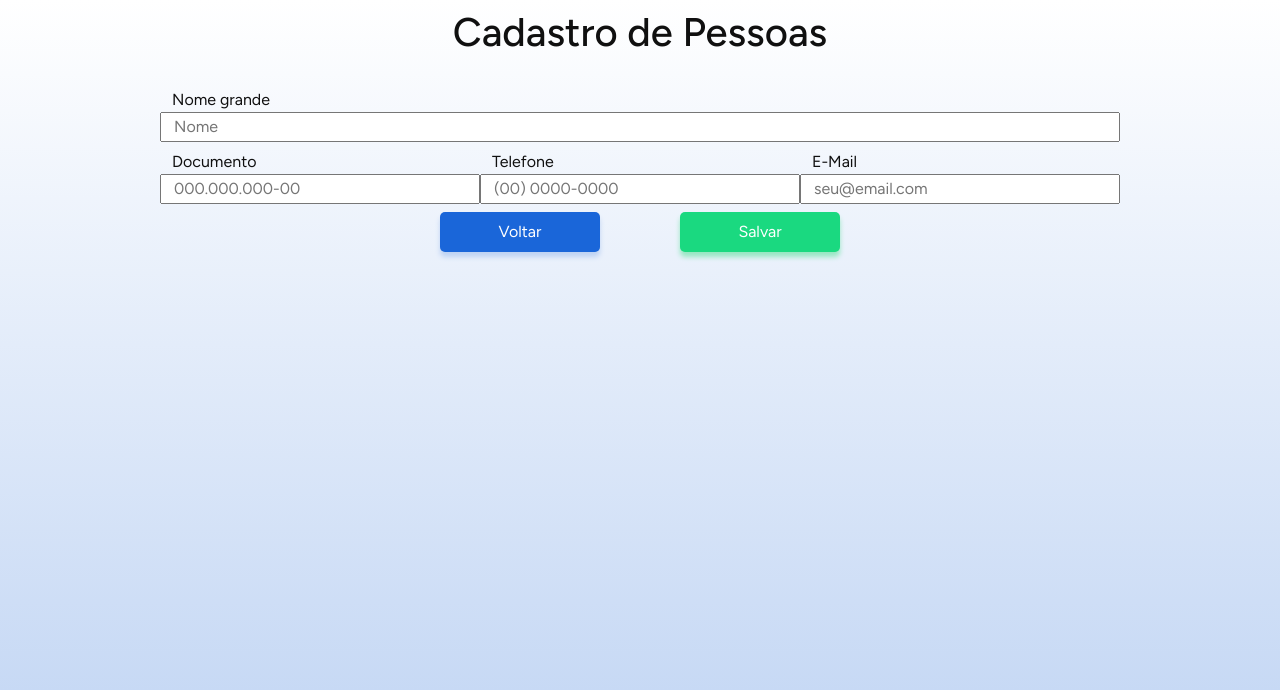
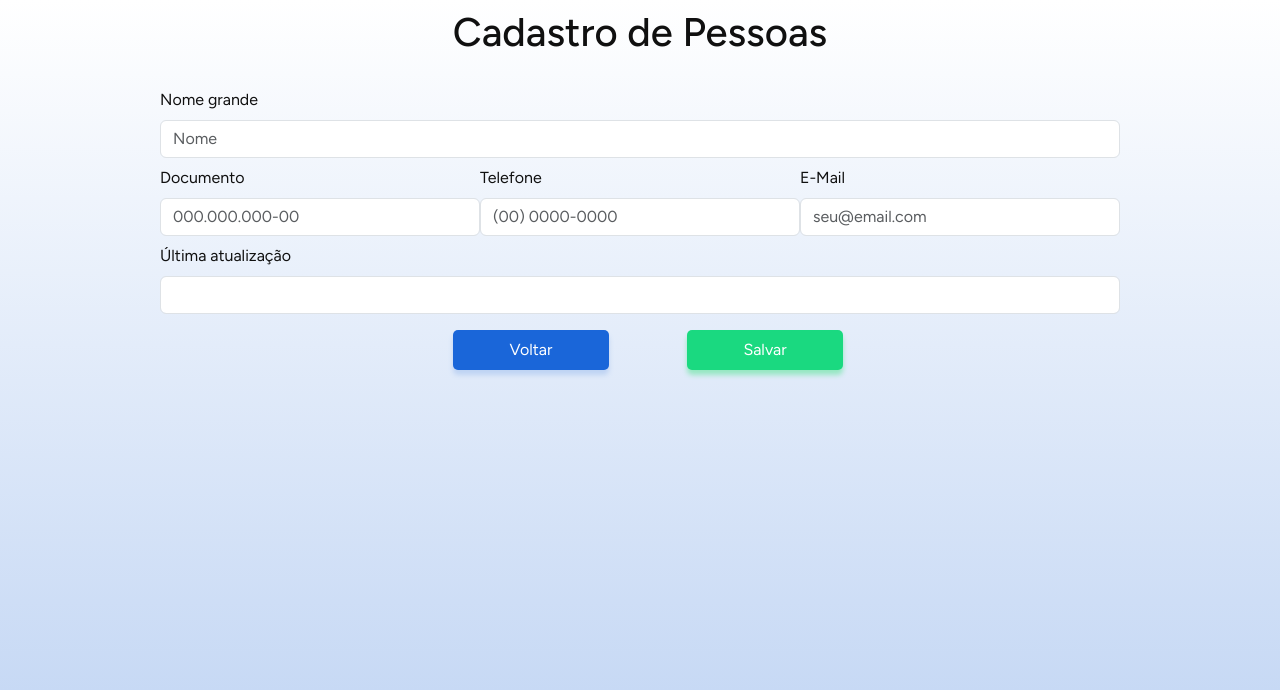
Before and after one commit to GSacata/cadastropessoas, a Vue app in the folder frontend/: page /registry in a window 1280 px wide. Both pictures are taken after a click on the element "Nova pessoa". Shown: the top 690 px of the page. Built offline with nearby package versions, Linux system fonts and the light colour scheme; no server answers; a web font is replaced by a local one.

Commit message:
Adding bootstrap to form fields

```diff
--- a/frontend/src/components/Registry.vue
+++ b/frontend/src/components/Registry.vue
@@ -4,26 +4,29 @@
     <div class="c-show-on-small" style="display: none;">
         <div class="container">
             <div class="col my-2 mx-2">
-                <label for="name" class="col-12 pl-0">Nome pequena</label>
-                <input type="text" placeholder="Nome" name="name" class="col-12 reg-name">
-                <label for="document" class="col-12">Documento</label>
-                <input type="text" placeholder="000.000.000-00" name="document" class="col-12 reg-doc">
-                <label for="phone" class="col-12">Telefone</label>
-                <input type="text" placeholder="(00) 0000-0000" name="phone" class="col-12 reg-phone">
-                <label for="email" class="col-12">E-Mail</label>
-                <input type="text" placeholder="seu@email.com" name="email" class="col-12 reg-email">
-                <div class="col-12 opacity-50 text-center">
-                    <small v-show="isEdit">Última atualização:
-                        <span class="reg-lastup"></span>
-                    </small>
+                <form>
+                    <div class="form-group">
+                        <label for="name" class="col-12 form-label">Nome pequena</label>
+                        <input type="text" placeholder="Nome" name="name" class="col-12 mb-2 form-control reg-name">
+
+                        <label for="document" class="col-12 form-label">Documento</label>
+                        <input type="text" placeholder="000.000.000-00" name="document" class="col-12 mb-2 form-control reg-doc">
+
+                        <label for="phone" class="col-12 form-label">Telefone</label>
+                        <input type="text" placeholder="(00) 0000-0000" name="phone" class="col-12 mb-2 form-control reg-phone">
+
+                        <label for="email" class="col-12 form-label">E-Mail</label>
+                        <input type="text" placeholder="seu@email.com" name="email" class="col-12 mb-2 form-control reg-email">
+
+                        <label for="email" class="col-12 form-label">Última atualização</label>
+                        <input type="text" class="col-12 form-control reg-lastup" readonly>
                     </div>
-                <div class="mt-3">
+                    <div class="form-group mt-3">
                         <p class="col-12 mx-auto text-center btn-like btn-like-neutral" @click="navToList()">Voltar</p>
                         <p class="col-12 mx-auto text-center btn-like btn-like-confirm" @click="saveRegistry()">Salvar</p>
                         <p v-show="isEdit" class="col-12 mx-auto text-center btn-like btn-like-alert" @click="showModal(this.$route.params.uuid)">Deletar</p>
                     </div>
-            </div>
-            <div class="row my-2 mx-2">
+                </form>
             </div>
         </div>
     </div>
@@ -31,25 +34,38 @@
     <!-- Medium and large screens -->
     <div class="c-show-on-medium c-show-on-large" style="display: none;">
         <div class="container">
-            <div class="row my-2 mx-2">
-                <label for="name" class="col-12 pl-0">Nome grande</label>
-                <input type="text" placeholder="Nome" name="name" class="col-12 reg-name">
+            <form>
+                <div class="row my-2 mx-2 form-group">
+                    <div class="col-12 p-0">
+                        <label for="name" class="col-12 form-label">Nome grande</label>
+                        <input type="text" placeholder="Nome" name="name" class="col-12 form-control reg-name">
                     </div>
-            <div class="row my-2 mx-2">
-                <label for="document" class="col-4">Documento</label>
-                <label for="phone" class="col-4">Telefone</label>
-                <label for="email" class="col-4">E-Mail</label>
-                <input type="text" placeholder="000.000.000-00" name="document" class="col-4 reg-doc">
-                <input type="text" placeholder="(00) 0000-0000" name="phone" class="col-4 reg-phone">
-                <input type="text" placeholder="seu@email.com" name="email" class="col-4 reg-email">
                 </div>
+                <div class="row my-2 mx-2 form-group">
+                    <div class="col-4 p-0">
+                        <label for="document" class="form-label">Documento</label>
+                        <input type="text" placeholder="000.000.000-00" name="document" class="form-control reg-doc">
+                    </div>
+                    <div class="col-4 p-0">
+                        <label for="phone" class="form-label">Telefone</label>
+                        <input type="text" placeholder="(00) 0000-0000" name="phone" class="form-control reg-phone">
+                    </div>
+                    <div class="col-4 p-0">
+                        <label for="email" class="form-label">E-Mail</label>
+                        <input type="text" placeholder="seu@email.com" name="email" class="form-control reg-email">
+                    </div>
+                </div>
+                <div class="row my-2 mx-2 form-group">
+                    <div class="col-12 p-0">
+                        <label for="email" class="form-label">Última atualização</label>
+                        <input type="text" class="col-12 form-control reg-lastup" readonly>
+                    </div>
+                </div>
+                <div class="row my-2 mx-2 form-group">
                     <div v-if="isEdit" class="row my-2 mx-2">
-                <div class="col-5 opacity-50">
-                    <small >Última atualização: <span class="reg-lastup"></span></small>
-                </div>
-                <p class="col-2 mx-auto text-center btn-like btn-like-neutral" @click="navToList()">Voltar</p>
-                <p class="col-2 mx-auto text-center btn-like btn-like-confirm" @click="saveRegistry()">Salvar</p>
-                <p v-show="isEdit" class="col-2 mx-auto text-center btn-like btn-like-alert" @click="showModal(this.$route.params.uuid)">Deletar</p>
+                        <p class="col-3 mx-auto text-center btn-like btn-like-neutral" @click="navToList()">Voltar</p>
+                        <p class="col-3 mx-auto text-center btn-like btn-like-confirm" @click="saveRegistry()">Salvar</p>
+                        <p class="col-3 mx-auto text-center btn-like btn-like-alert" @click="showModal(this.$route.params.uuid)">Deletar</p>
                     </div>
                     <div v-else class="row my-2 mx-2">
                         <span class="col-3"></span>
@@ -57,6 +73,8 @@
                         <p class="col-2 mx-auto text-center btn-like btn-like-confirm" @click="saveRegistry()">Salvar</p>
                         <span class="col-3"></span>
                     </div>
+                </div>
+            </form>
         </div>
     </div>
     <DelModal v-show="isModalVisible" @close="hideModal" @delReg="deleteRegistry(toDeleteUuid)"></DelModal>
@@ -112,8 +130,8 @@ export default {
                     })
 
                     let lastUpdatedParags = document.querySelectorAll(".reg-lastup")
-                    lastUpdatedParags.forEach((parag) => {
-                        parag.innerHTML = this.person.lastUpdated
+                    lastUpdatedParags.forEach((field) => {
+                        field.value = this.person.lastUpdated
                     });
 
                     this.isEdit = true
```
Lines whose indentation alone changed are shown as unchanged.
